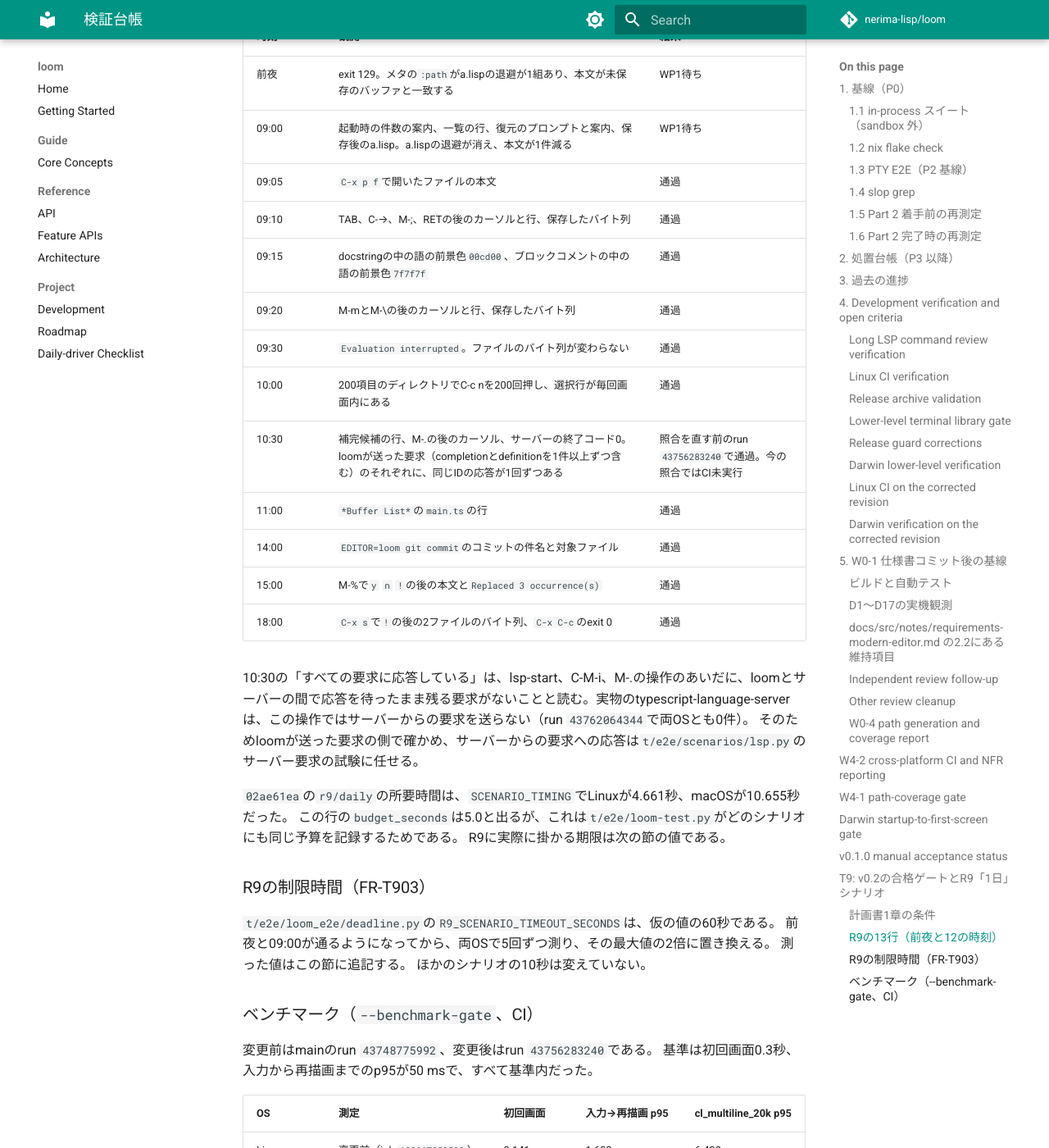
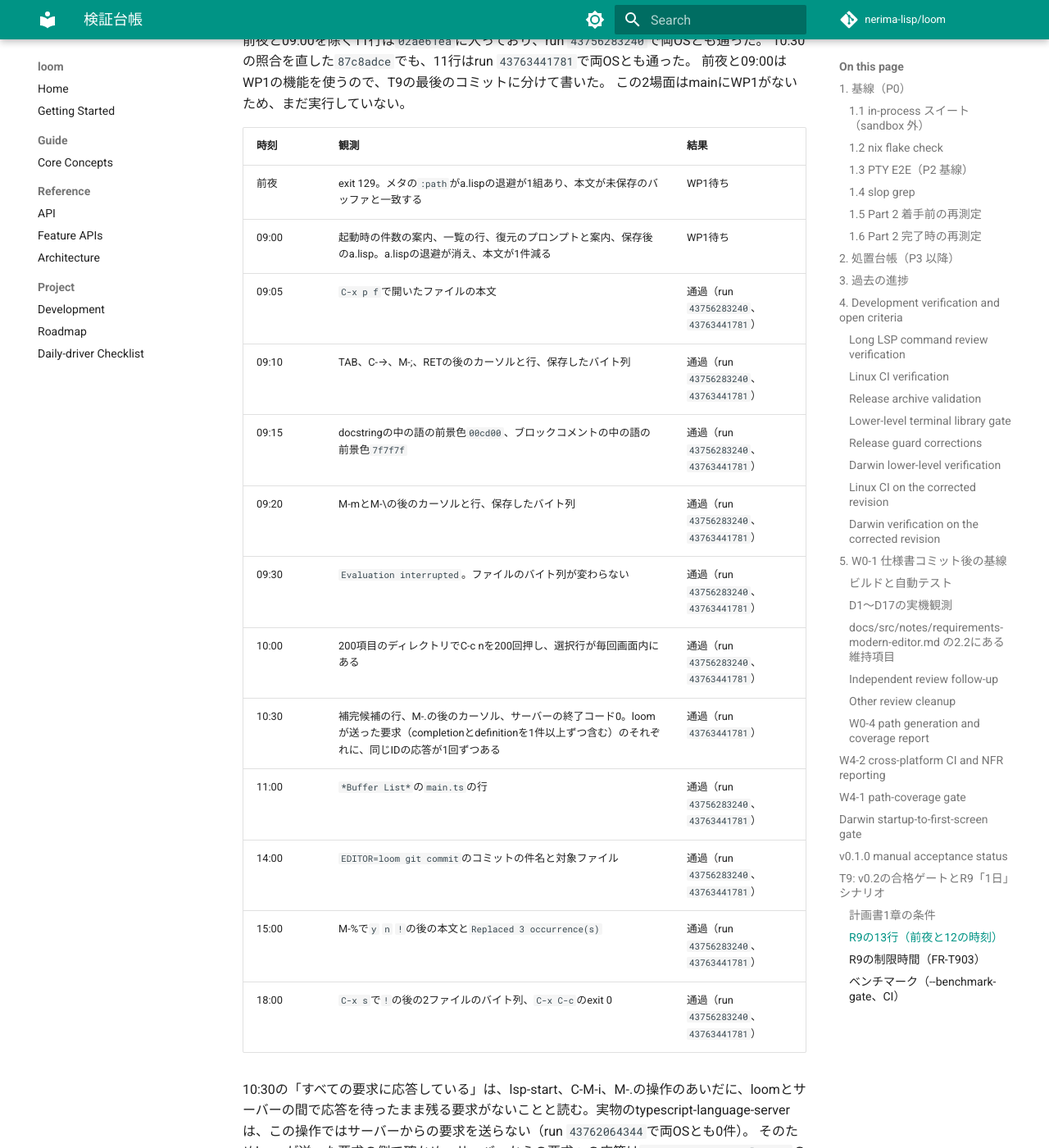
Before and after one commit to nerima-lisp/loom, an MkDocs documentation site: the page built from docs/src/notes/verification-ledger.md, in a window 1280 px wide and 1400 px high, scrolled down 41657 px. Shown: the whole window at 82% size. Built offline with MkDocs 1.6.1 and Material for MkDocs 9.7.7, drawn with Linux system fonts in a browser that asks for light colours; comment, search, counter and statistics services are not loaded; some of the changed text lies outside the part shown.

Commit message:
docs(e2e): record the R9 10:30 run with the request check (T9)

```diff
--- a/docs/src/notes/verification-ledger.md
+++ b/docs/src/notes/verification-ledger.md
@@ -1197,6 +1197,7 @@ CI run `43756283240`のattempt 2で、6ジョブがすべて成功した。
 attempt 1ではmacOSのPTY E2Eで、既存の`lsp/find-definition-success`だけが5.046秒（予算5秒）で失敗した。
 T9の差分は`t/e2e/scenarios/lsp.py`を変えておらず、`deadline.py`の変更はR9の印のないシナリオの期限を変えない。
 同じシナリオはmainのrun `43748775992`で成功していたので、失敗したジョブだけを再実行した。
+10:30の照合を直したコミット`87c8adce`では、CI run `43763441781`で6ジョブがすべて成功した。
 章番号、タスク名（WP1、R1など）、FR番号は、リポジトリの外にあるv0.2実行計画書のものである。
 
 ### 計画書1章の条件
@@ -1204,9 +1205,9 @@ T9の差分は`t/e2e/scenarios/lsp.py`を変えておらず、`deadline.py`の
 | # | 条件 | 満たしたか | 証拠 |
 |---|---|---|---|
 | 1 | 4章のすべてのタスクがmainに着地し、キットのリリースタグが出ている | 未達。WP1、T9、R1を待っている | 着地の事実は、進行役が`gh`と`jj`で確かめた値である。着地済みのタスクとmainのコミットは次のとおり。単位1（CI0、P2、S1、G1）は`ec5a519a`、単位2（P1、D0、WP5a、C1）は`3df0ca9e`、単位3（F1、WP7、WP4a）は`f37424f3`。WP3は`67a643c2`、C2は`dc1eb581`、FX2は`718403fa`、FX4は`ccfe2ae0`、WP2は`41164e95`、WP6は`4df46c8e`、WP4bは`75c1cb70`、WP5bは今のmainの先頭の`1d26a5bd`。未着地はWP1（実装中）、T9、R1（T9の後）、WP0（作者の手動確認）である。キットのリリースはcl-vcs-kit v0.3.0、cl-host-kit v0.4.0、cl-tty-kit v1.9.0、cl-concurrent-kit v0.8.0がすべて公開済みで、draftではない。cl-tty-kitはその後のv1.9.1がLatestである。 |
-| 2 | Linuxとaarch64-darwinのCIで、`nix flake check`、`--require-path-coverage`、ベンチマークゲートが緑 | `02ae61ea`では満たした。WP1の着地後のmainでは未確認 | run `43756283240`。`nix flake check`はLinux（job `132944367944`）でloom-test 2,100件成功、6件skip、0件失敗（全2,106件）、cl-tty-kit-script-check 1,847件成功、`checks.x86_64-linux.formatting`成功。macOS（job `132944409741`）はloom-test 2,101件成功、6件skip、0件失敗（全2,107件）。PTY E2EはLinux（job `132944406426`）とmacOS（job `132944367067`）のどちらも1,298件成功、0件失敗で、`Path coverage: 1162 pass, 2 excluded, 0 failing of 1164 required paths`。ベンチマークは下の表のとおりすべて基準内。 |
+| 2 | Linuxとaarch64-darwinのCIで、`nix flake check`、`--require-path-coverage`、ベンチマークゲートが緑 | `02ae61ea`と`87c8adce`では満たした。WP1の着地後のmainでは未確認 | run `43756283240`。`nix flake check`はLinux（job `132944367944`）でloom-test 2,100件成功、6件skip、0件失敗（全2,106件）、cl-tty-kit-script-check 1,847件成功、`checks.x86_64-linux.formatting`成功。macOS（job `132944409741`）はloom-test 2,101件成功、6件skip、0件失敗（全2,107件）。PTY E2EはLinux（job `132944406426`）とmacOS（job `132944367067`）のどちらも1,298件成功、0件失敗で、`Path coverage: 1162 pass, 2 excluded, 0 failing of 1164 required paths`。ベンチマークは下の表のとおりすべて基準内。`87c8adce`のrun `43763441781`では6ジョブがすべて成功し、PTY E2EはLinux（job `132963132000`）とmacOS（job `132963131692`）のどちらも1,298件成功、0件失敗で、Path coverageも同じ値だった。 |
 | 3 | どの`boundary-allowlist.lisp`にも増えた項目がない | T9のすべてのコミットで満たした。WP1の差分に許可表の変更があるかは未確認 | `jj diff --from v0.1.0 --to main`で変わった許可表は、新しいスライスの`packages/feature/buffer-menu/t/boundary-allowlist.lisp`だけである。中身は項目のない`("feature/buffer-menu")`で、WP4aのコミット`cce2215e`が足した。増えた項目は0件である。`1d26a5bd`からT9の最後のコミットまでの差分に、許可表のファイルはない。 |
-| 4 | R9の13行（前夜と12の時刻）がすべて通る | 未達。前夜と09:00を除く11行は両OSで通った。前夜と09:00はWP1の着地を待っている | 両OSのPTY E2Eで`PASS r9/daily`。導線`r9:daily`はpass 1件。場面ごとの結果は下の表にある。 |
+| 4 | R9の13行（前夜と12の時刻）がすべて通る | 未達。前夜と09:00を除く11行は両OSで通った。前夜と09:00はWP1の着地を待っている | run `43756283240`とrun `43763441781`の両OSのPTY E2Eで`PASS r9/daily`。導線`r9:daily`はどちらのrunでもpass 1件。場面ごとの結果は下の表にある。 |
 | 5 | `daily-driver-checklist.md`の5行を作者が記入し、Failがない | 未達。WP0（作者の記入）を待っている | mainの`docs/src/notes/daily-driver-checklist.md`では、`Author result`列の5行がすべて空欄である。 |
 | 6 | 11章の既知の制約が`docs/src/notes/release-v0.2.0.md`に書かれている | 未達。R1を待っている | `docs/src/notes/release-v0.2.0.md`はまだない。 |
 | 7 | タグを付けたときの`release.yml`が成功する | 未達。作者のタグ付けを待っている | タグ`v0.2.0`はまだない。 |
@@ -1216,6 +1217,7 @@ T9の差分は`t/e2e/scenarios/lsp.py`を変えておらず、`deadline.py`の
 `t/e2e/scenarios/r9_daily.py`は、同じscratchのHOMEでloomのプロセスを順に起動する。
 R9は計画書7章の表に合わせ、前夜と12の時刻の13行で数える。下の表も同じ13行を並べる。
 前夜と09:00を除く11行は`02ae61ea`に入っており、run `43756283240`で両OSとも通った。
+10:30の照合を直した`87c8adce`でも、11行はrun `43763441781`で両OSとも通った。
 前夜と09:00はWP1の機能を使うので、T9の最後のコミットに分けて書いた。
 この2場面はmainにWP1がないため、まだ実行していない。
 
@@ -1223,22 +1225,23 @@ R9は計画書7章の表に合わせ、前夜と12の時刻の13行で数える
 |---|---|---|
 | 前夜 | exit 129。メタの`:path`がa.lispの退避が1組あり、本文が未保存のバッファと一致する | WP1待ち |
 | 09:00 | 起動時の件数の案内、一覧の行、復元のプロンプトと案内、保存後のa.lisp。a.lispの退避が消え、本文が1件減る | WP1待ち |
-| 09:05 | `C-x p f`で開いたファイルの本文 | 通過 |
-| 09:10 | TAB、C-→、M-;、RETの後のカーソルと行、保存したバイト列 | 通過 |
-| 09:15 | docstringの中の語の前景色`00cd00`、ブロックコメントの中の語の前景色`7f7f7f` | 通過 |
-| 09:20 | M-mとM-\の後のカーソルと行、保存したバイト列 | 通過 |
-| 09:30 | `Evaluation interrupted`。ファイルのバイト列が変わらない | 通過 |
-| 10:00 | 200項目のディレクトリでC-c nを200回押し、選択行が毎回画面内にある | 通過 |
-| 10:30 | 補完候補の行、M-.の後のカーソル、サーバーの終了コード0。loomが送った要求（completionとdefinitionを1件以上ずつ含む）のそれぞれに、同じIDの応答が1回ずつある | 照合を直す前のrun `43756283240`で通過。今の照合ではCI未実行 |
-| 11:00 | `*Buffer List*`の`main.ts`の行 | 通過 |
-| 14:00 | `EDITOR=loom git commit`のコミットの件名と対象ファイル | 通過 |
-| 15:00 | M-%で`y` `n` `!`の後の本文と`Replaced 3 occurrence(s)` | 通過 |
-| 18:00 | `C-x s`で`!`の後の2ファイルのバイト列、`C-x C-c`のexit 0 | 通過 |
+| 09:05 | `C-x p f`で開いたファイルの本文 | 通過（run `43756283240`、`43763441781`） |
+| 09:10 | TAB、C-→、M-;、RETの後のカーソルと行、保存したバイト列 | 通過（run `43756283240`、`43763441781`） |
+| 09:15 | docstringの中の語の前景色`00cd00`、ブロックコメントの中の語の前景色`7f7f7f` | 通過（run `43756283240`、`43763441781`） |
+| 09:20 | M-mとM-\の後のカーソルと行、保存したバイト列 | 通過（run `43756283240`、`43763441781`） |
+| 09:30 | `Evaluation interrupted`。ファイルのバイト列が変わらない | 通過（run `43756283240`、`43763441781`） |
+| 10:00 | 200項目のディレクトリでC-c nを200回押し、選択行が毎回画面内にある | 通過（run `43756283240`、`43763441781`） |
+| 10:30 | 補完候補の行、M-.の後のカーソル、サーバーの終了コード0。loomが送った要求（completionとdefinitionを1件以上ずつ含む）のそれぞれに、同じIDの応答が1回ずつある | 通過（run `43763441781`） |
+| 11:00 | `*Buffer List*`の`main.ts`の行 | 通過（run `43756283240`、`43763441781`） |
+| 14:00 | `EDITOR=loom git commit`のコミットの件名と対象ファイル | 通過（run `43756283240`、`43763441781`） |
+| 15:00 | M-%で`y` `n` `!`の後の本文と`Replaced 3 occurrence(s)` | 通過（run `43756283240`、`43763441781`） |
+| 18:00 | `C-x s`で`!`の後の2ファイルのバイト列、`C-x C-c`のexit 0 | 通過（run `43756283240`、`43763441781`） |
 
 10:30の「すべての要求に応答している」は、lsp-start、C-M-i、M-.の操作のあいだに、loomとサーバーの間で応答を待ったまま残る要求がないことと読む。実物のtypescript-language-serverは、この操作ではサーバーからの要求を送らない（run `43762064344`で両OSとも0件）。
 そのためloomが送った要求の側で確かめ、サーバーからの要求への応答は`t/e2e/scenarios/lsp.py`のサーバー要求の試験に任せる。
 
 `02ae61ea`の`r9/daily`の所要時間は、`SCENARIO_TIMING`でLinuxが4.661秒、macOSが10.655秒だった。
+`87c8adce`のrun `43763441781`では、Linuxが3.049秒、macOSが18.208秒だった。
 この行の`budget_seconds`は5.0と出るが、これは`t/e2e/loom-test.py`がどのシナリオにも同じ予算を記録するためである。
 R9に実際に掛かる期限は次の節の値である。
 
@@ -1251,7 +1254,7 @@ R9に実際に掛かる期限は次の節の値である。
 
 ### ベンチマーク（`--benchmark-gate`、CI）
 
-変更前はmainのrun `43748775992`、変更後はrun `43756283240`である。
+変更前はmainのrun `43748775992`、変更後は`02ae61ea`のrun `43756283240`と`87c8adce`のrun `43763441781`である。
 基準は初回画面0.3秒、入力から再描画までのp95が50 msで、すべて基準内だった。
 
 | OS | 測定 | 初回画面 | 入力→再描画 p95 | cl_multiline_20k p95 |
@@ -1260,5 +1263,7 @@ R9に実際に掛かる期限は次の節の値である。
 | Linux | 変更後（job `132944406426`） | 0.183 s | 2.205 ms | 8.962 ms |
 | macOS | 変更前（job `132917852946`） | 0.127 s | 3.104 ms | 10.505 ms |
 | macOS | 変更後（job `132944367067`） | 0.136 s | 3.604 ms | 7.042 ms |
+| Linux | 照合を直した後（job `132963132000`） | 0.128 s | 0.895 ms | 6.255 ms |
+| macOS | 照合を直した後（job `132963131692`） | 0.097 s | 2.326 ms | 14.295 ms |
 
-どちらのrunも1回ずつの測定で、計測時のランナーの負荷は記録していない。
+どのrunも1回ずつの測定で、計測時のランナーの負荷は記録していない。
```
